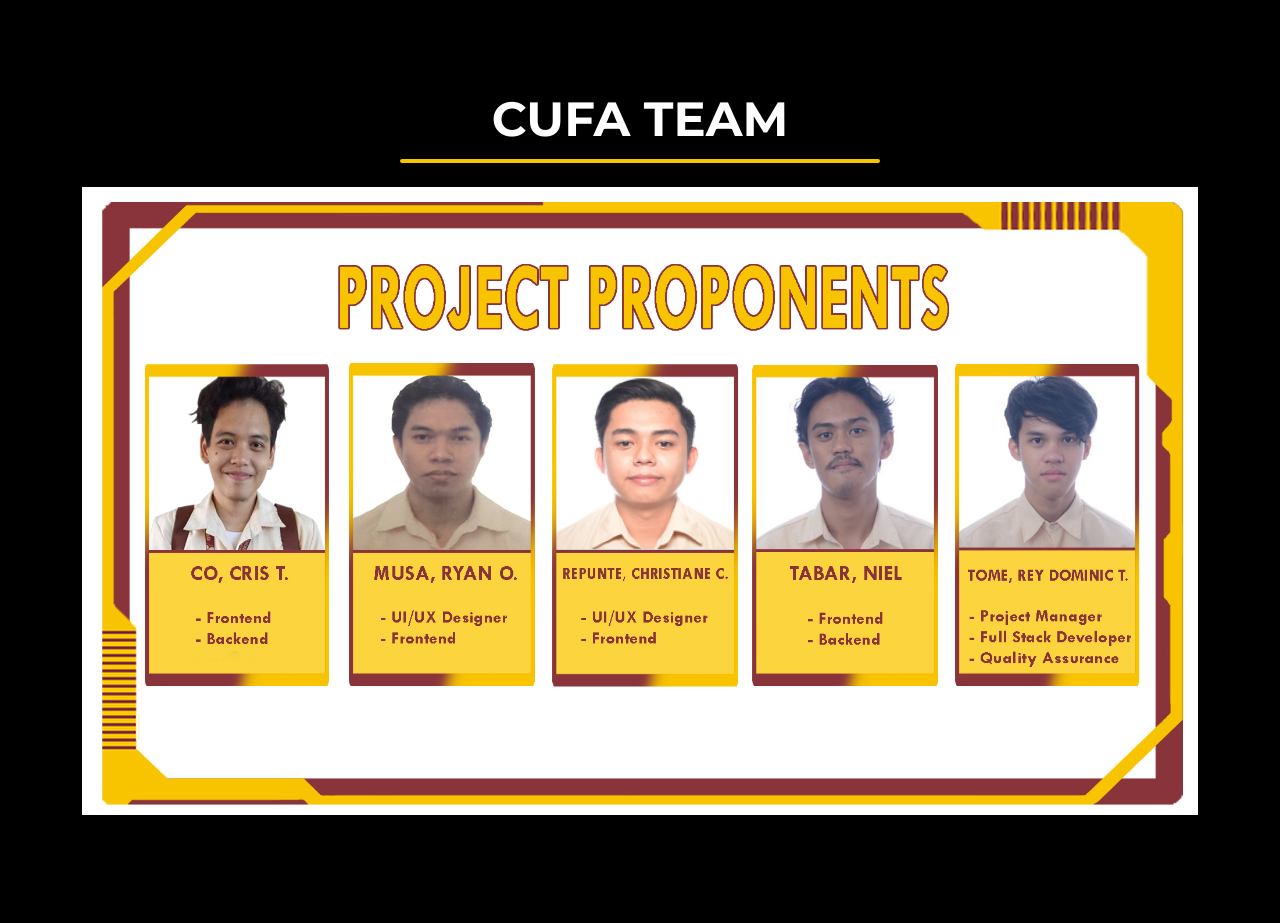
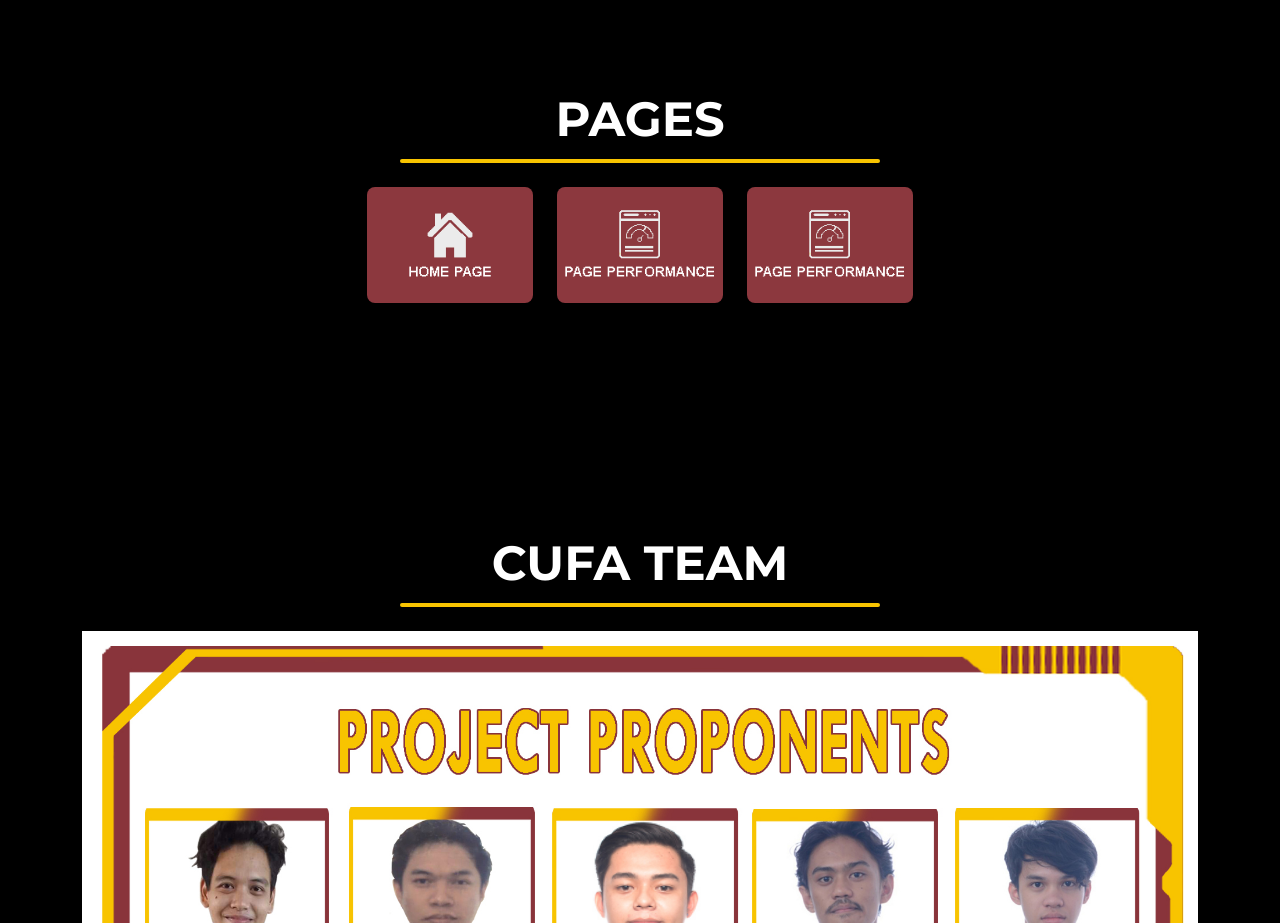
Before and after one commit to nieltabar/CUFA_ABOUT_PAGE, a website: page index.html in a window 1280 px wide. Shown: the part 1317-2240 px from the top of the page. Drawn offline with nearby package versions, Linux system fonts and the light colour scheme.

Commit message:
Update index.html

```diff
--- a/index.html
+++ b/index.html
@@ -29,6 +29,7 @@
                     <ul class="navbar-nav ms-auto">
                         <li class="nav-item mx-0 mx-lg-1"><a class="nav-link py-3 px-0 px-lg-3 rounded" href="#wic">What is CUFA?</a></li>
                         <li class="nav-item mx-0 mx-lg-1"><a class="nav-link py-3 px-0 px-lg-3 rounded" href="#pages">Pages</a></li>
+                        <li class="nav-item mx-0 mx-lg-1"><a class="nav-link py-3 px-0 px-lg-3 rounded" href="#guidelines">Guidelines</a></li>
                         <li class="nav-item mx-0 mx-lg-1"><a class="nav-link py-3 px-0 px-lg-3 rounded" href="#team">CUFA Team</a></li>
                     </ul>
                 </div>
@@ -119,6 +120,45 @@
                     </div>
                 </div>
             </div>
+        </section>
+
+<section class="page-section portfolio" id="guidelines">
+            <div class="container">
+                <!-- Portfolio Section Heading-->
+                <h2 class="page-section-heading text-center text-uppercase  mb-0">Pages</h2>
+                <!-- Icon Divider-->
+                <div class="divider-custom">
+                    <div class="divider-custom-line"></div>
+                </div>
+                <!-- Diri ipakita ang mga pictures regarding sa kadtong pages sa ato app-->
+                <div class="row justify-content-center">
+                    <!-- Drill Down mechanics -->
+                    <div class="col-md-6 col-lg-2 mb-5">
+                        <div class="portfolio-item mx-auto" data-bs-toggle="modal" data-bs-target="#drilldown">
+                            <div class="portfolio-item-caption d-flex align-items-center justify-content-center h-100 w-100">
+                                <div class="portfolio-item-caption-content text-center text-white"><img class="img-fluid" src="assets/img/portfolio/HomePage_yellow.png" alt="..." /></div> <!-- View yellow version if hover - Image-->
+                            </div>
+                            <img class="img-fluid" src="assets/img/portfolio/HomePage_white.png" alt="..." />
+                        </div>
+                    </div>
+                    <!-- Filter a Post-->
+                    <div class="col-md-6 col-lg-2 mb-5">
+                        <div class="portfolio-item mx-auto" data-bs-toggle="modal" data-bs-target="#filterpost">
+                            <div class="portfolio-item-caption d-flex align-items-center justify-content-center h-100 w-100">
+                                <div class="portfolio-item-caption-content text-center text-white"><img class="img-fluid" src="assets/img/portfolio/Page Performance_yellow.png" alt="..." /></i></div> <!-- View yellow version if hover - Image-->
+                            </div>
+                            <img class="img-fluid" src="assets/img/portfolio/pagePerformance_white.png" alt="..." />
+                        </div>
+                    </div>
+                <!-- Filter Comment's Sentiments-->
+                    <div class="col-md-6 col-lg-2 mb-5">
+                        <div class="portfolio-item mx-auto" data-bs-toggle="modal" data-bs-target="#filtercommentsentiments">
+                            <div class="portfolio-item-caption d-flex align-items-center justify-content-center h-100 w-100">
+                                <div class="portfolio-item-caption-content text-center text-white"><img class="img-fluid" src="assets/img/portfolio/Page Performance_yellow.png" alt="..." /></i></div> <!-- View yellow version if hover - Image-->
+                            </div>
+                            <img class="img-fluid" src="assets/img/portfolio/pagePerformance_white.png" alt="..." />
+                        </div>
+                    </div>
         </section>
 
         <section class="page-section text-white mb-0" id="team">
```
